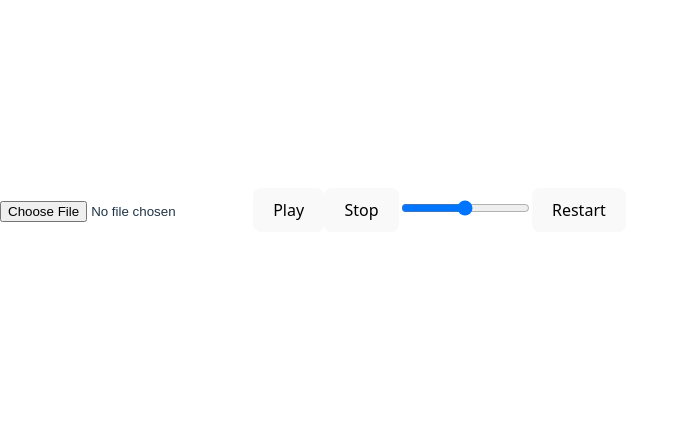
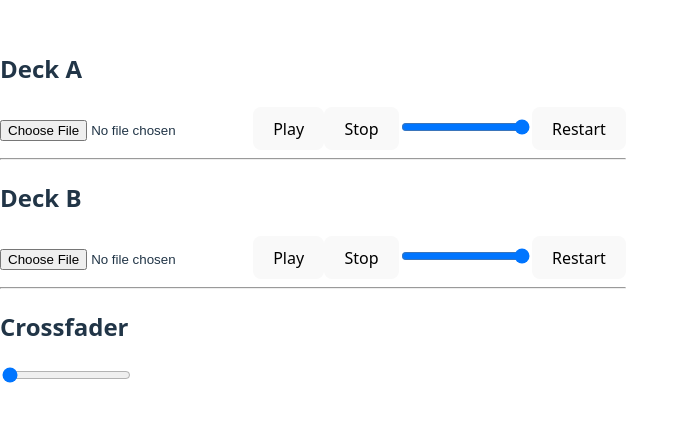
Before and after one commit to MantasGrusa/WEBDEEJ, a React (Vite) app in the folder webdeej/: page / in a window 1280 px wide. Shown: the part 190-612 px from the top of the page, without its empty margins (0-689 px from the left). Built offline with nearby package versions, Linux system fonts and the light colour scheme.

Commit message:
refactor: enhance audio deck functionality with dual decks and crossfader

```diff
--- a/webdeej/src/App.tsx
+++ b/webdeej/src/App.tsx
@@ -5,24 +5,77 @@ import { AudioEngine } from "./audio/AudioEngine";
 
 
 export default function App() {
-  const deckRef = useRef<Deck>(new Deck());
+  const engine = AudioEngine.getInstance();
 
-  const handleFileChange = async (event: React.ChangeEvent<HTMLInputElement>) => {
+  const deckARef = useRef(new Deck(engine.deckAInput));
+  const deckBRef = useRef(new Deck(engine.deckBInput));
+
+  const handleFileChange = (deck: Deck) => async (event: React.ChangeEvent<HTMLInputElement>) => {
     const file = event.target.files?.[0];
     if (!file) return;
 
-    await deckRef.current.loadFile(file);
-    deckRef.current.play();
+    await engine.resume();
+    await deck.loadFile(file);
   }
 
 
   return (
     <div>
-      <input type="file" accept="audio/*" onChange={handleFileChange} />
-      <button onClick={() => deckRef.current.play()}>Play</button>
-      <button onClick={() => deckRef.current.stop()}>Stop</button>
-      <input type="range" min="0" max="1" step="0.01" onChange={(e) => deckRef.current.setVolume(parseFloat(e.target.value))} />
-      <button onClick={()=> deckRef.current.seek(0)}>Restart</button>
+      <h2>Deck A</h2>
+      <input
+        type="file"
+        accept="audio/*"
+        onChange={handleFileChange(deckARef.current)}
+      />
+      <button onClick={() => deckARef.current.play()}>Play</button>
+      <button onClick={() => deckARef.current.stop()}>Stop</button>
+      <input
+        type="range"
+        min="0"
+        max="1"
+        step="0.01"
+        defaultValue="1"
+        onChange={(e) =>
+          deckARef.current.setVolume(parseFloat(e.target.value))
+        }
+      />
+      <button onClick={() => deckARef.current.seek(0)}>Restart</button>
+
+      <hr />
+
+      <h2>Deck B</h2>
+      <input
+        type="file"
+        accept="audio/*"
+        onChange={handleFileChange(deckBRef.current)}
+      />
+      <button onClick={() => deckBRef.current.play()}>Play</button>
+      <button onClick={() => deckBRef.current.stop()}>Stop</button>
+      <input
+        type="range"
+        min="0"
+        max="1"
+        step="0.01"
+        defaultValue="1"
+        onChange={(e) =>
+          deckBRef.current.setVolume(parseFloat(e.target.value))
+        }
+      />
+      <button onClick={() => deckBRef.current.seek(0)}>Restart</button>
+
+      <hr />
+
+      <h2>Crossfader</h2>
+      <input
+        type="range"
+        min="0"
+        max="1"
+        step="0.01"
+        defaultValue="0"
+        onChange={(e) =>
+          engine.setCrossfader(parseFloat(e.target.value))
+        }
+      />
     </div>
   );
 }
--- a/webdeej/src/audio/AudioEngine.ts
+++ b/webdeej/src/audio/AudioEngine.ts
@@ -42,6 +42,17 @@ export class AudioEngine {
         return this.deckBBus;
     }
 
+    setCrossfader(value: number) {
+        // Clamp value between 0 and 1
+        const x = Math.min(Math.max(value, 0), 1);
+
+        const gainA = Math.cos(x * 0.5 * Math.PI);
+        const gainB = Math.cos((1 - x) * 0.5 * Math.PI);
+
+        this.deckABus.gain.value = gainA;
+        this.deckBBus.gain.value = gainB;
+}
+
     async resume(){
         if (this.audioContext.state === 'suspended') {
             await this.audioContext.resume();
--- a/webdeej/src/audio/Deck.ts
+++ b/webdeej/src/audio/Deck.ts
@@ -8,17 +8,19 @@ export class Deck {
     private startTime = 0;   // when playback began (context time)
     private offset = 0;     // position inside the track
     private isPlaying = false;
+    private output: GainNode;
 
-    constructor() {
+    constructor(output: GainNode) {
+        this.output = output;
+
         this.gainNode = this.context.createGain();
-        this.gainNode.connect(AudioEngine.getInstance().master);
+        this.gainNode.connect(this.output);
     }
-
     async loadFile(file: File) {
         const arrayBuffer = await file.arrayBuffer();
         this.buffer = await this.context.decodeAudioData(arrayBuffer);
+        this.offset = 0; // reset position on new load
     }
-
     play() {
         if (!this.buffer || this.isPlaying) return;
         this.source = this.context.createBufferSource();
@@ -66,4 +68,6 @@ export class Deck {
         const elapsed = this.context.currentTime - this.startTime;
         return Math.min(this.offset + elapsed, this.buffer?.duration || 0);
     }
+
+
 }
```
